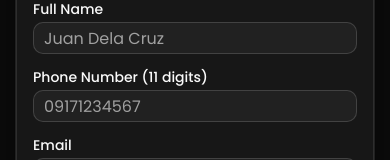
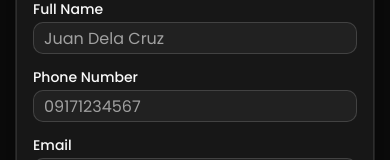
Before and after one commit to jedzie02/Personal-Project, a Next.js app: page /auth/signup in a window 390 px wide. Shown: the part 282-442 px from the top of the page. Built offline with nearby package versions, Linux system fonts and the light colour scheme.

Commit message:
style: simplify phone number label on signup page

```diff
--- a/src/app/auth/signup/page.tsx
+++ b/src/app/auth/signup/page.tsx
@@ -105,7 +105,7 @@ export default function RegisterPage() {
                             />
                         </div>
                         <div className="flex flex-col gap-1.5">
-                            <Label htmlFor="phone">Phone Number (11 digits)</Label>
+                            <Label htmlFor="phone">Phone Number</Label>
                             <Input
                                 id="phone"
                                 type="tel"
```
